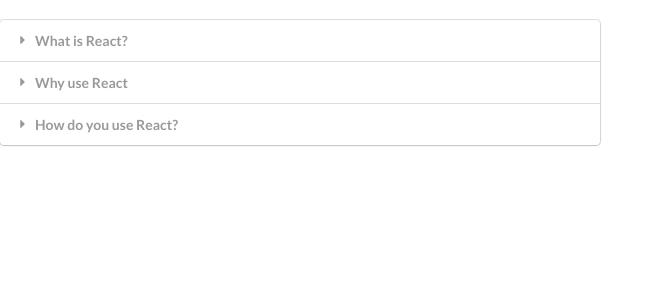
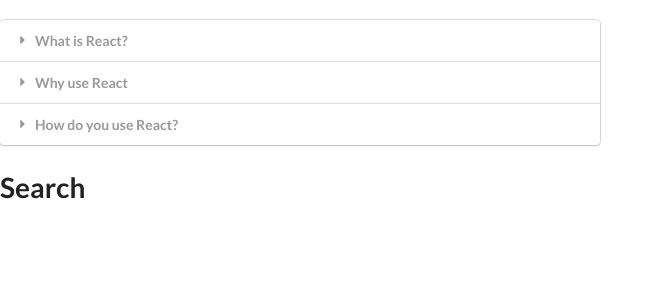
Before and after one commit to SkyHustle/widgets, a React (Create React App) app: page / in a window 1280 px wide. Shown: the top 300 px of the page, without its empty margins (0-664 px from the left). Built offline with nearby package versions, Linux system fonts and the light colour scheme.

Commit message:
Scaffold Search component

```diff
--- a/src/App.js
+++ b/src/App.js
@@ -1,5 +1,6 @@
 import React from 'react';
 import Accordion from './components/Accordion';
+import Search from './components/Search';
 
 const items = [
     {
@@ -21,6 +22,7 @@
         <div>
             <br />
             <Accordion items={items} />
+            <Search />
         </div>
 
     )
--- /dev/null
+++ b/src/components/Search.js
@@ -0,0 +1,7 @@
+import React from 'react';
+
+const Search = () => {
+    return <h1>Search</h1>
+}
+
+export default Search;
```
